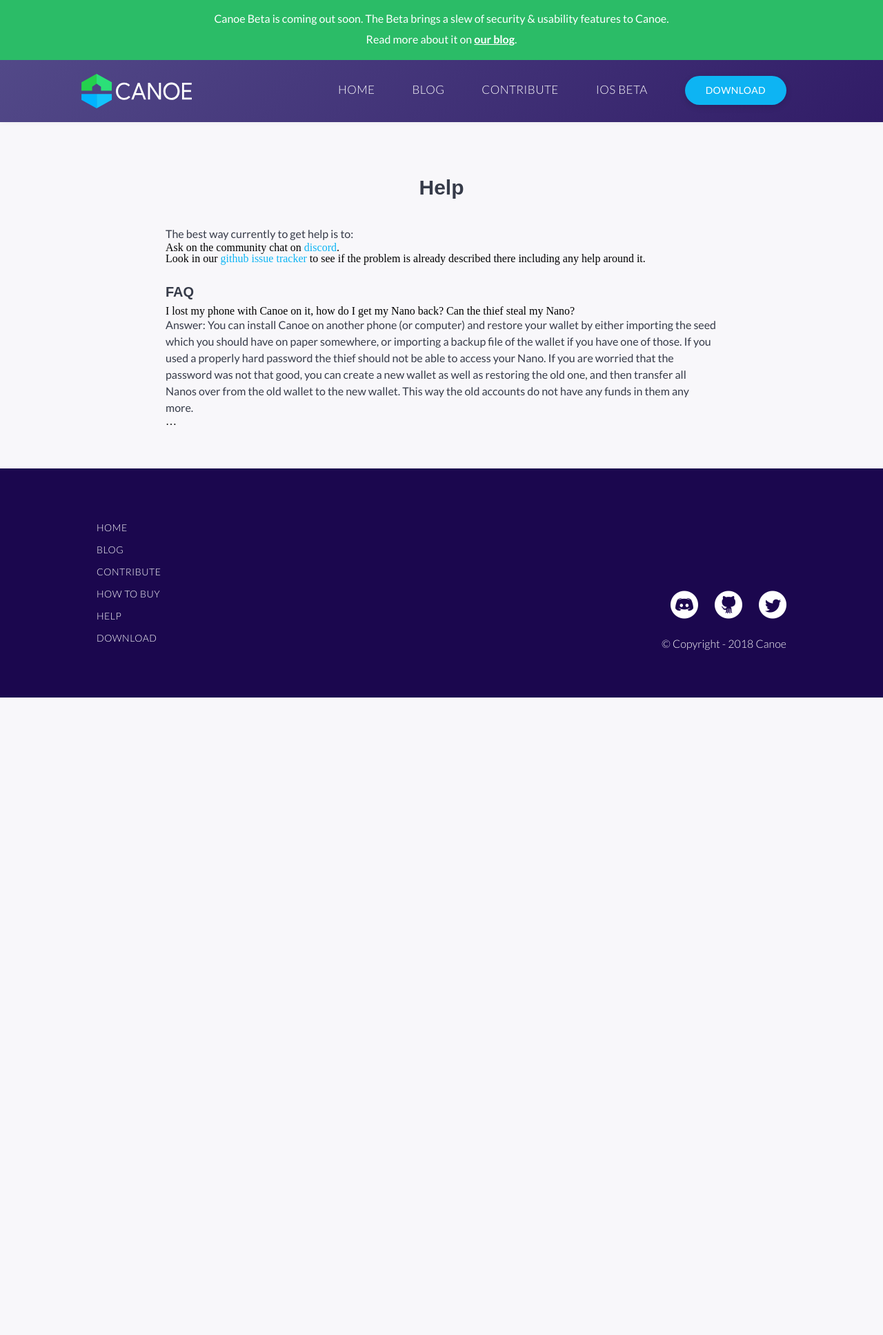
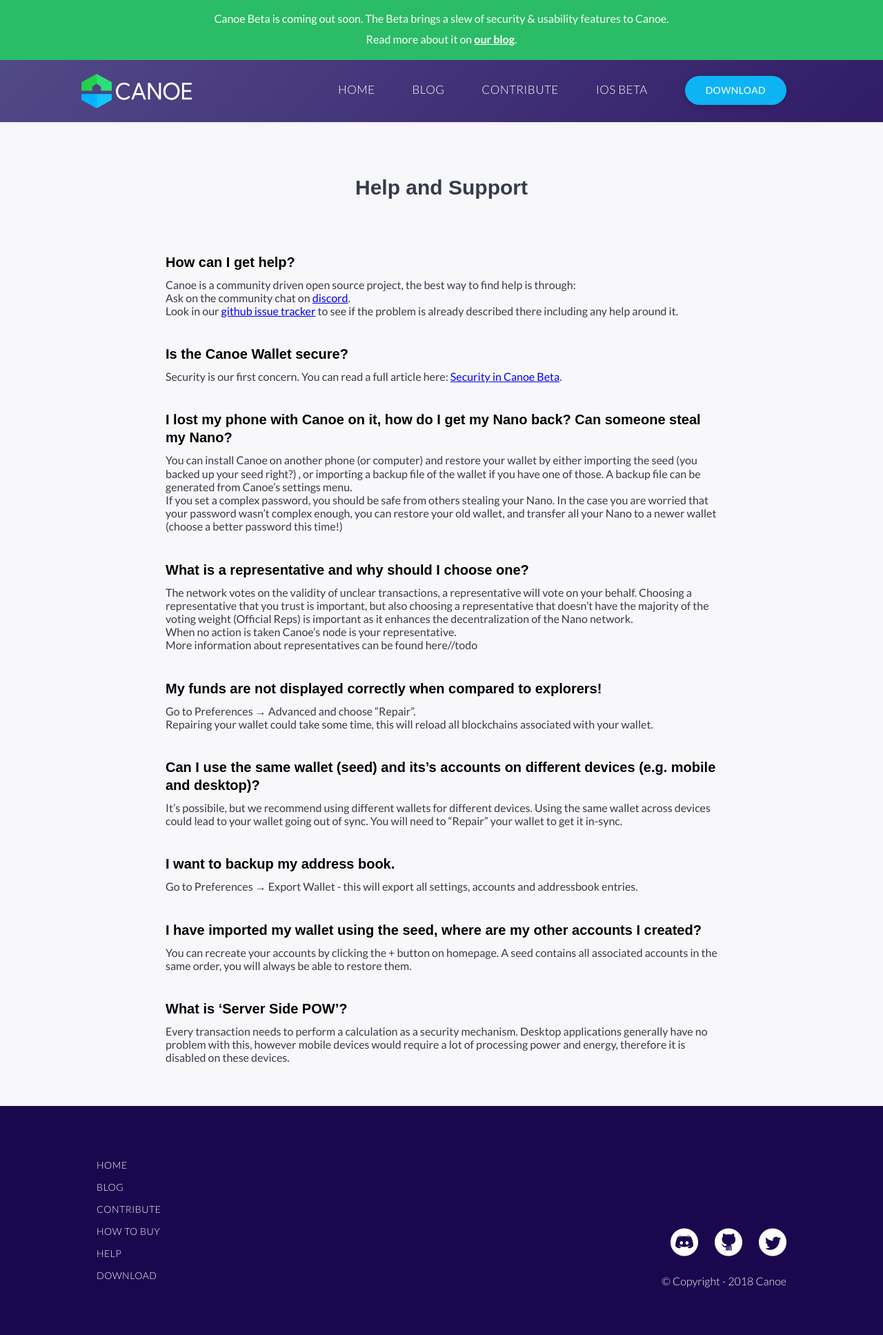
Before and after one commit to getcanoe/website, a Jekyll site: the page built from help.md, in a window 1280 px wide. Shown: the whole page at 69% size. Built offline with Jekyll 4.4.1, drawn with Linux system fonts in a browser that asks for light colours; some web fonts are replaced; before the commit the page ends 1011 px from its top, so only the background shows below that.

Commit message:
Fix help page

```diff
--- a/_layouts/help.html
+++ b/_layouts/help.html
@@ -2,9 +2,9 @@
 layout: default
 ---
 
-<section class="contribute">
+<section class="main-page">
   <h2 class="section-title">Help and Support</h2>
-  <div class="contribute__content">
+  <div class="help__content">
     {{ content }}
     </div>
 </section>
--- /dev/null
+++ b/_sass/page/_help.scss
@@ -0,0 +1,11 @@
+.help__content {
+  h5 {
+    padding-top: 40px;
+    padding-bottom: 10px;
+    line-height: 1.3em;
+  }
+
+  p {
+    line-height: 1.2em;
+  }
+}
--- a/assets/css/styles.scss
+++ b/assets/css/styles.scss
@@ -15,6 +15,7 @@
 @import "page/blog";
 @import "page/contribute";
 @import "page/downloads";
+@import "page/help";
 @import "page/post";
 @import "page/signup";
 
--- a/help.md
+++ b/help.md
@@ -1,16 +1,53 @@
 ---
-layout: main-page
+layout: help
 title: Canoe | Help
 heading: Help
 ---
 
-The best way currently to get help is to:
+##### How can I get help?
+
+Canoe is a community driven open source project, the best way to find help is through:
+
 * Ask on the community chat on [discord](https://discord.gg/ecVcJM3).
+
 * Look in our [github issue tracker](http://github.com/getcanoe/canoe/issues) to see if the problem is already described there including any help around it.
 
-## FAQ
-1. I lost my phone with Canoe on it, how do I get my Nano back? Can the thief steal my Nano?
+##### Is the Canoe Wallet secure?
 
-**Answer:** You can install Canoe on another phone (or computer) and restore your wallet by either importing the seed which you should have on paper somewhere, or importing a backup file of the wallet if you have one of those. If you used a properly hard password the thief should not be able to access your Nano. If you are worried that the password was not that good, you can create a new wallet as well as restoring the old one, and then transfer all Nanos over from the old wallet to the new wallet. This way the old accounts do not have any funds in them any more.
+Security is our first concern. You can read a full article here: [Security in Canoe Beta](https://getcanoe.io/2018/02/11/security-in-beta.html).
 
-2. ...
+##### I lost my phone with Canoe on it, how do I get my Nano back? Can someone steal my Nano?
+
+You can install Canoe on another phone (or computer) and restore your wallet by either importing the seed (you backed up your seed right?) , or importing a backup file of the wallet if you have one of those. A backup file can be generated from Canoe's settings menu.
+
+If you set a complex password, you should be safe from others stealing your Nano. In the case you are worried that your password wasn't complex enough, you can restore your old wallet, and transfer all your Nano to a newer wallet (choose a better password this time!)
+
+##### What is a representative and why should I choose one?
+
+The network votes on the validity of unclear transactions, a representative will vote on your behalf. Choosing a representative that you trust is important, but also choosing a representative that doesn't have the majority of the voting weight (Official Reps) is important as it enhances the decentralization of the Nano network.
+
+When no action is taken Canoe’s node is your representative.
+
+More information about representatives can be found here//todo
+
+##### My funds are not displayed correctly when compared to explorers!
+
+Go to Preferences → Advanced and choose “Repair”.
+
+Repairing your wallet could take some time, this will reload all blockchains associated with your wallet.
+
+##### Can I use the same wallet (seed) and its’s accounts on different devices (e.g. mobile and desktop)?
+
+It’s possibile, but we recommend using different wallets for different devices. Using the same wallet across devices could lead to your wallet going out of sync. You will need to "Repair" your wallet to get it in-sync.
+
+##### I want to backup my address book.
+
+Go to Preferences → Export Wallet - this will export all settings, accounts and addressbook entries.
+
+##### I have imported my wallet using the seed, where are my other accounts I created?
+
+You can recreate your accounts by clicking the + button on homepage. A seed contains all associated accounts in the same order, you will always be able to restore them.
+
+##### What is ‘Server Side POW’?
+
+Every transaction needs to perform a calculation as a security mechanism. Desktop applications generally have no problem with this, however mobile devices would require a lot of processing power and energy, therefore it is disabled on these devices.
```
